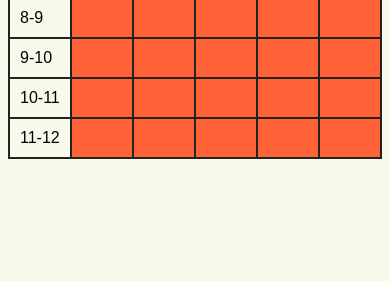
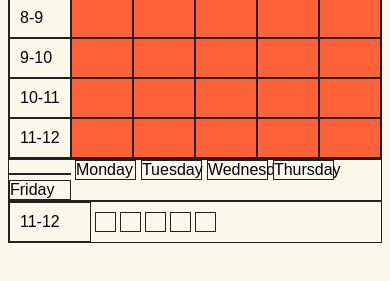
Before and after one commit to collnwalkr/weekli, a website: page index.html in a window 390 px wide. Shown: the part 261-542 px from the top of the page. Drawn offline with Linux system fonts and the light colour scheme.

Commit message:
building with divs instead of table for better responsive behavior

```diff
--- a/css/weekli.less
+++ b/css/weekli.less
@@ -33,7 +33,7 @@ table.weekli{
 
   }
 
-  td.wk-time-column{
+  td.wk-time{
     background-color: @light-grey;
     padding: 10px;
 
@@ -50,3 +50,47 @@ table.weekli{
 table.weekli .available{
   background-color: @mid-green;
 }
+
+
+div.wk-weekli{
+
+
+  background-color: @dark-grey;
+  width: 100%;
+  text-align: left;
+
+  div{
+    background-color: @light-grey;
+    border: 1px @dark-grey solid;
+  }
+
+  -webkit-touch-callout: none;
+  -webkit-user-select: none;
+  -khtml-user-select: none;
+  -moz-user-select: none;
+  -ms-user-select: none;
+  user-select: none;
+
+  &:hover {
+    cursor: pointer;
+  }
+  div.wk-column{
+    display: inline-block;
+    width: 16%;
+  }
+
+
+  div.wk-day{
+    display: inline-block;
+    width: 16%;
+  }
+
+  div.wk-cell.wk-column{
+    width: 5%;
+  }
+
+  div.wk-time{
+    padding: 10px;
+  }
+
+}
--- a/index.html
+++ b/index.html
@@ -22,16 +22,16 @@
             <thead>
             <tr>
                 <th></th>
-                <th class="wk-day-column" data-day-col="M" >Monday</th>
-                <th class="wk-day-column" data-day-col="Tu">Tuesday</th>
-                <th class="wk-day-column" data-day-col="W" >Wednesday</th>
-                <th class="wk-day-column" data-day-col="Th">Thursday</th>
-                <th class="wk-day-column" data-day-col="F" >Friday</th>
+                <th class="wk-day wk-column" data-day-col="M" >Monday</th>
+                <th class="wk-day wk-column" data-day-col="Tu">Tuesday</th>
+                <th class="wk-day wk-column" data-day-col="W" >Wednesday</th>
+                <th class="wk-day wk-column" data-day-col="Th">Thursday</th>
+                <th class="wk-day wk-column" data-day-col="F" >Friday</th>
             </tr>
             </thead>
             <tbody>
             <tr>
-                <td data-time-col="8-9" class="wk-time-column">8-9</td>
+                <td data-time-col="8-9" class="wk-time wk-column">8-9</td>
                 <td data-wk-hr="8-9" data-wk-day="M"  class="wk-cell"></td>
                 <td data-wk-hr="8-9" data-wk-day="Tu" class="wk-cell"></td>
                 <td data-wk-hr="8-9" data-wk-day="W"  class="wk-cell"></td>
@@ -39,7 +39,7 @@
                 <td data-wk-hr="8-9" data-wk-day="F"  class="wk-cell"></td>
             </tr>
             <tr>
-                <td data-time-col="9-10" class="wk-time-column">9-10</td>
+                <td data-time-col="9-10" class="wk-time wk-column">9-10</td>
                 <td data-wk-hr="9-10" data-wk-day="M"  class="wk-cell"></td>
                 <td data-wk-hr="9-10" data-wk-day="Tu" class="wk-cell"></td>
                 <td data-wk-hr="9-10" data-wk-day="W"  class="wk-cell"></td>
@@ -47,7 +47,7 @@
                 <td data-wk-hr="9-10" data-wk-day="F"  class="wk-cell"></td>
             </tr>
             <tr>
-                <td data-time-col="10-11" class="wk-time-column">10-11</td>
+                <td data-time-col="10-11" class="wk-time wk-column">10-11</td>
                 <td data-wk-hr="10-11" data-wk-day="M"  class="wk-cell"></td>
                 <td data-wk-hr="10-11" data-wk-day="Tu" class="wk-cell"></td>
                 <td data-wk-hr="10-11" data-wk-day="W"  class="wk-cell"></td>
@@ -55,7 +55,7 @@
                 <td data-wk-hr="10-11" data-wk-day="F"  class="wk-cell"></td>
             </tr>
             <tr>
-                <td data-time-col="11-12" class="wk-time-column">11-12</td>
+                <td data-time-col="11-12" class="wk-time wk-column">11-12</td>
                 <td data-wk-hr="11-12" data-wk-day="M"  class="wk-cell"></td>
                 <td data-wk-hr="11-12" data-wk-day="Tu" class="wk-cell"></td>
                 <td data-wk-hr="11-12" data-wk-day="W"  class="wk-cell"></td>
@@ -64,6 +64,30 @@
             </tr>
             </tbody>
         </table>
+
+
+        <!-- DIV IMPLEMENTATION -->
+        <div class="wk-weekli">
+
+            <div>
+                <div class=" wk-column wk-day"></div>
+                <div class="wk-column wk-day" data-day-col="M" >Monday</div>
+                <div class="wk-column wk-day" data-day-col="Tu">Tuesday</div>
+                <div class="wk-column wk-day" data-day-col="W" >Wednesday</div>
+                <div class="wk-column wk-day" data-day-col="Th">Thursday</div>
+                <div class="wk-column wk-day" data-day-col="F" >Friday</div>
+            </div>
+
+            <div>
+                <div data-time-col="11-12" class="wk-time wk-column">11-12</div>
+                <div data-wk-hr="11-12" data-wk-day="M"  class="wk-cell wk-column">&nbsp;</div>
+                <div data-wk-hr="11-12" data-wk-day="Tu" class="wk-cell wk-column">&nbsp;</div>
+                <div data-wk-hr="11-12" data-wk-day="W"  class="wk-cell wk-column">&nbsp;</div>
+                <div data-wk-hr="11-12" data-wk-day="Th" class="wk-cell wk-column">&nbsp;</div>
+                <div data-wk-hr="11-12" data-wk-day="F"  class="wk-cell wk-column">&nbsp;</div>
+            </div>
+
+        </div>
     </div>
 
 </body>
--- a/js/weekli.js
+++ b/js/weekli.js
@@ -146,8 +146,8 @@
         //GET dom elements
         var wk_cell       = document.getElementsByClassName('wk-cell');
         var table         = document.getElementsByClassName('weekli');
-        var time_column   = document.getElementsByClassName('wk-time-column');
-        var day_column    = document.getElementsByClassName('wk-day-column');
+        var time_column   = document.getElementsByClassName('wk-time');
+        var day_column    = document.getElementsByClassName('wk-day');
 
 
         //ADD event listener to table cells
```
Also changed, not shown: css/index.css, css/weekli.css.
